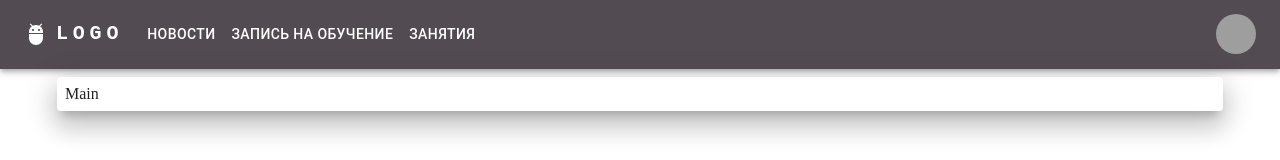
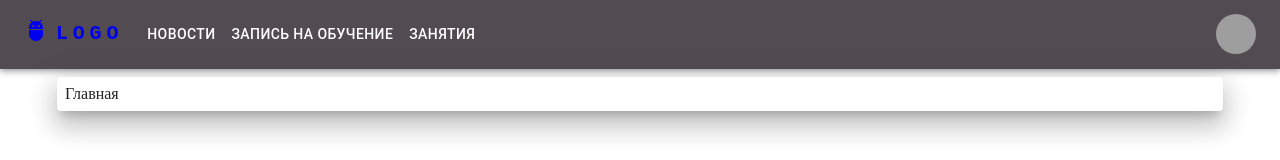
Before and after one commit to Nnder/doasaf, a React (Vite) app: page / in a window 1280 px wide. Shown: the top 160 px of the page. Built offline with nearby package versions, Linux system fonts and the light colour scheme; grey boxes are pictures that could not be loaded.

Commit message:
fix(app): fix page keys

```diff
--- a/src/components/Navbar/Navbar.tsx
+++ b/src/components/Navbar/Navbar.tsx
@@ -5,10 +5,8 @@ import MenuIcon from '@mui/icons-material/Menu';
 import { useState } from "react";
 import { NavLink } from "react-router-dom";
 
-
-
-const pages = [{path:'/news', name:'новости'}, {path:'/newRecord', name:'Запись на обучение'}, {path:'/learn', name:'занятия'}];
-const settings = ['Profile', 'Account', 'Dashboard', 'Logout'];
+const pages = [{path:'/news', name:'новости'}, {path:'/newRecord', name:'запись на обучение'}, {path:'/learn', name:'занятия'}];
+const settings = ['Выход'];
 
 export const Navbar = () => {
 
@@ -37,12 +35,14 @@ export const Navbar = () => {
       <AppBar position="static">
         <Container maxWidth="xl">
           <Toolbar disableGutters>
+            <NavLink to={'/'} style={{textDecoration: 'none'}}>
+              <Box sx={{
+                display: 'flex',
+              }}>
                 <AdbIcon sx={{ display: { xs: 'none', md: 'flex' }, mr: 1 }} />
                 <Typography
                   variant="h6"
                   noWrap
-              component="a"
-              href="#app-bar-with-responsive-menu"
                   sx={{
                     mr: 2,
                     display: { xs: 'none', md: 'flex' },
@@ -55,7 +55,8 @@ export const Navbar = () => {
                 >
                   LOGO
                 </Typography>
-
+              </Box>
+            </NavLink>
             <Box sx={{ flexGrow: 1, display: { xs: 'flex', md: 'none' } }}>
               <IconButton
                 size="large"
@@ -87,17 +88,19 @@ export const Navbar = () => {
               >
                 {pages.map((page, index) => (
                   <MenuItem key={index} onClick={handleCloseNavMenu}>
-                    <Typography textAlign="center"><NavLink to={page.path} style={{textDecoration: 'none'}}>{page.name}</NavLink></Typography>
+                    <NavLink to={page.path} style={{textDecoration: 'none'}}><Typography textAlign="center">{page.name}</Typography></NavLink>
                   </MenuItem>
                 ))}
               </Menu>
             </Box>
+            <NavLink to={'/'} style={{textDecoration: 'none'}}>
+              <Box sx={{
+                  display: 'flex',
+                }}>
                 <AdbIcon sx={{ display: { xs: 'flex', md: 'none' }, mr: 1 }} />
                 <Typography
                   variant="h5"
                   noWrap
-              component="a"
-              href="#app-bar-with-responsive-menu"
                   sx={{
                     mr: 2,
                     display: { xs: 'flex', md: 'none' },
@@ -111,11 +114,12 @@ export const Navbar = () => {
                 >
                   LOGO
                 </Typography>
+              </Box>
+            </NavLink>
             <Box sx={{ flexGrow: 1, display: { xs: 'none', md: 'flex' } }}>
               {pages.map((page, index) => (
-                <NavLink to={page.path} style={{textDecoration: 'none'}}>
+                <NavLink key={index} to={page.path} style={{textDecoration: 'none'}}>
                   <Button
-                    key={index}
                     onClick={handleCloseNavMenu}
                     sx={{ my: 2, color: 'white', display: 'block' }}
                   >
--- a/src/pages/Main.tsx
+++ b/src/pages/Main.tsx
@@ -1,5 +1,5 @@
 export const Main = () => {
   return (
-    <div>Main</div>
+    <div>Главная</div>
   )
 }
```
Lines whose indentation alone changed are shown as unchanged.
